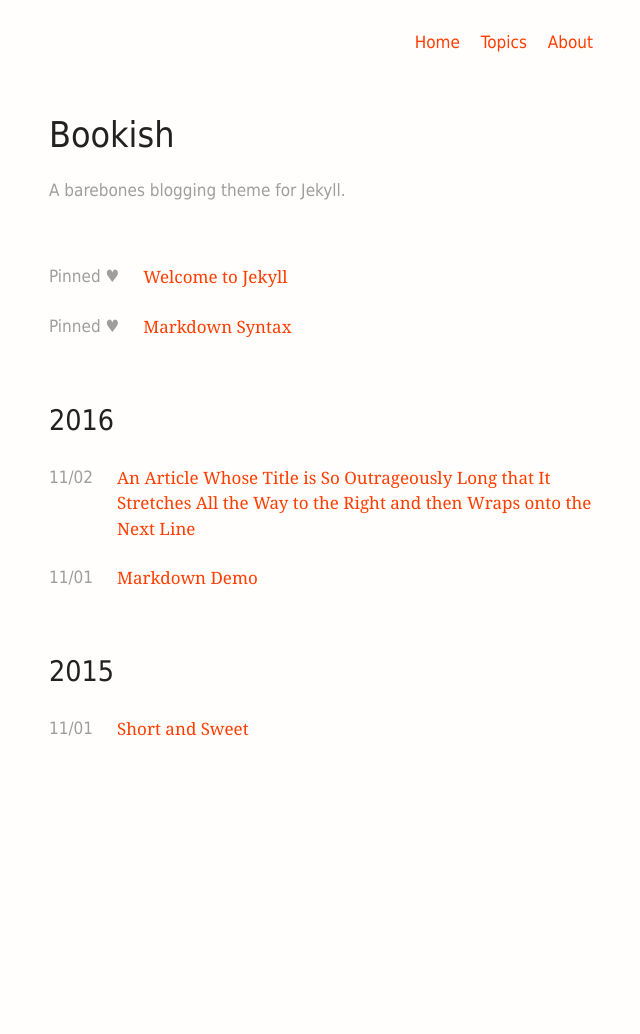
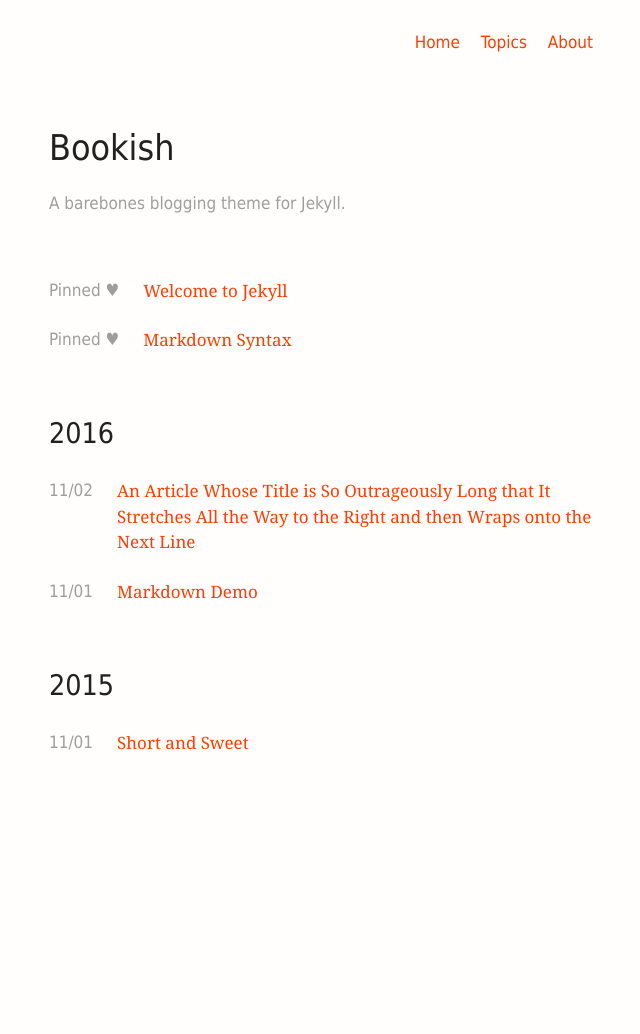
Before and after one commit to Awjin/bookish, a Jekyll site: the page built from index.md, in a window 1280 px wide. Shown: the whole page, without its empty margins (319-959 px from the left). Built offline with Jekyll 4.4.1, drawn with Linux system fonts in a browser that asks for light colours; some web fonts are replaced.

Commit message:
Simplify style.scss

```diff
--- a/_includes/header.html
+++ b/_includes/header.html
@@ -1,4 +1,4 @@
-<header class="site-header label">
+<header class="site-header whitespace-below label">
     {% assign pages = site.pages | where: "show_in_header", "true" | sort: "header_order" %}
     {% for page in pages %}
     <a href="{{ page.url | relative_url }}">{{ page.title | escape }}</a>
--- a/_sass/bookish/style.scss
+++ b/_sass/bookish/style.scss
@@ -1,6 +1,3 @@
-/*
- *  Base
- */
 body {
     box-sizing: content-box;
     max-width: $type-reset-max-content-width;
@@ -18,14 +15,6 @@ body {
     }
 }
 
-.site-content {
-    margin-top: $type-reset-leading * 2;
-}
-
-
-/*
- *  Post listings
- */
 .post-listing {
     margin: $type-reset-leading 0;
 
@@ -47,23 +36,13 @@ body {
     }
 }
 
-
-/*
- *  Components
- */
-a:focus,
-a:active {
-    outline: none;
-    color: $type-reset-color;
+.whitespace-below {
+    margin-bottom: $type-reset-vertical-rhythm * $type-reset-margin-scale-h2;
 }
 
 .label {
     font-family: $type-reset-font-family-sans;
     color: $type-reset-color-lightest;
-}
-
-.whitespace-below {
-    margin-bottom: $type-reset-vertical-rhythm * $type-reset-margin-scale-h2;
 }
 
 .img-wrapper {
@@ -80,3 +59,9 @@ a:active {
         font-style: italic;
     }
 }
+
+a:focus,
+a:active {
+    outline: none;
+    color: $type-reset-color;
+}
```
